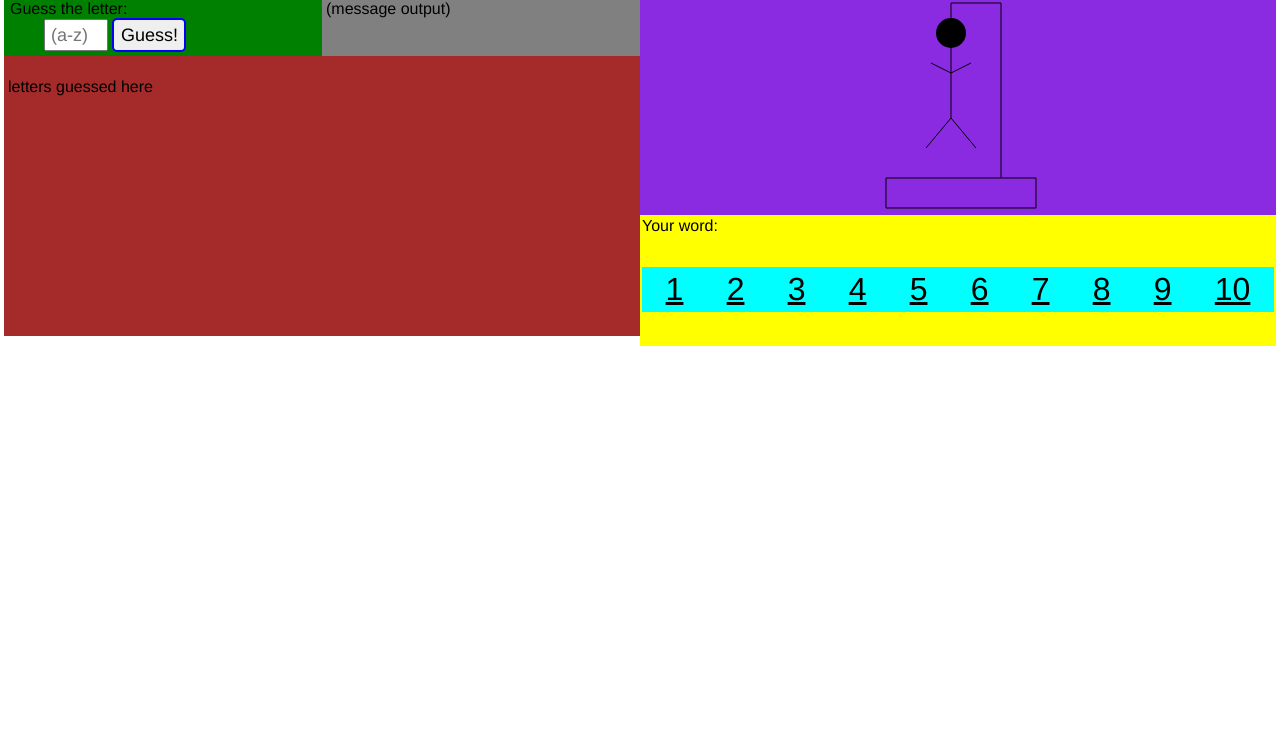
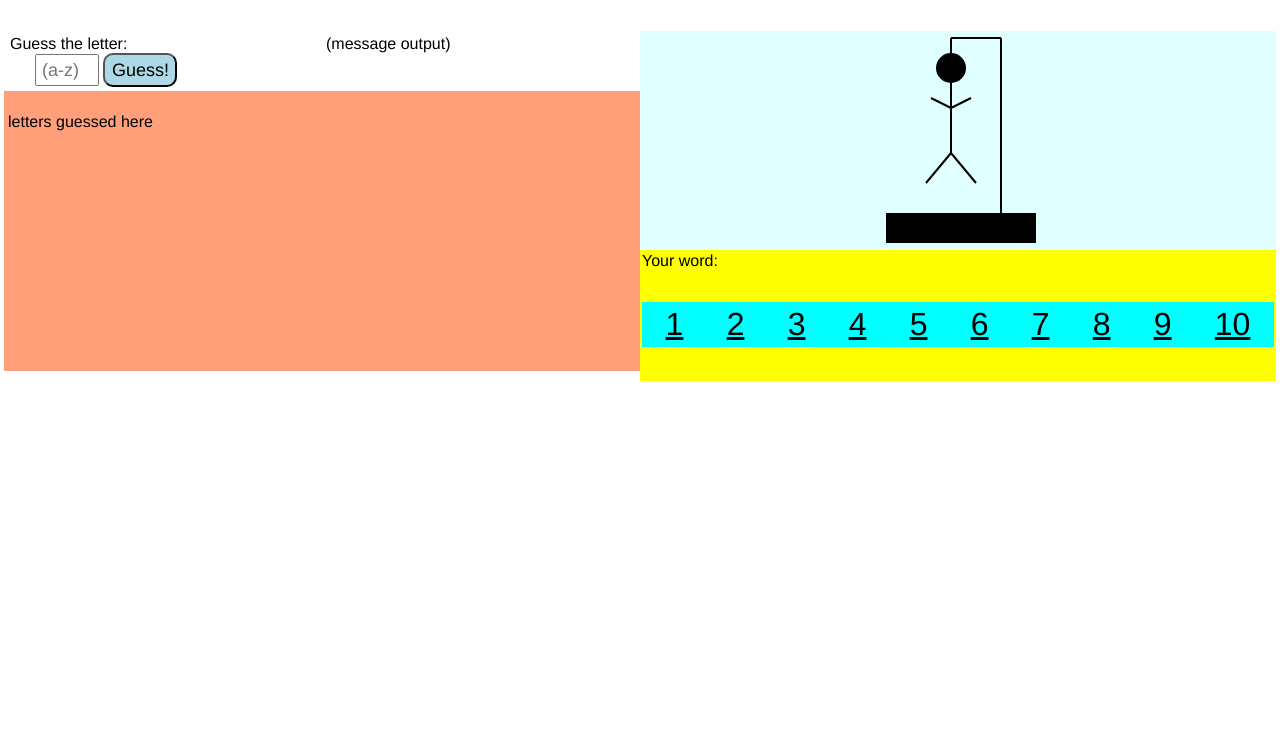
Before and after one commit to caripizza/lab-04-guess-or-hang, a plain HTML site: page index.html in a window 1280 px wide. Shown: the part 50-800 px from the top of the page. Drawn offline with Linux system fonts and the light colour scheme.

Commit message:
tweaked background colors, stroke weight for gallows lines

```diff
--- a/app.js
+++ b/app.js
@@ -4,7 +4,6 @@
 // get a random number between 0-8!
 
 function randoWord() {
-
     function getRandomInt() {
         return Math.floor(Math.random() * 8 );
     }
--- a/index.html
+++ b/index.html
@@ -17,7 +17,7 @@
                 <!--<p id="word-length">Your word is +  "guessMe.length" letters long.</p>-->
                 <label for="guess">Guess the letter:<br /></label>
                 <input type="text" maxlength="1" id="guess-entry" placeholder=" (a-z)" />
-                <button onclick="guessTheWord()" id="guess-button">Guess!</button>
+                <button type="submit" onclick="guessTheWord()" id="guess-button">Guess!</button>
                 <!-- <input type="submit" value="Go! onclick="guessTheWord()"-->
             </section>
         </div>
--- a/person.js
+++ b/person.js
@@ -8,6 +8,7 @@ function draw() {
 
         ctx.fillStyle = 'black';
         ctx.strokeStyle = 'black';
+        ctx.lineWidth = '2';
 
         var rectangle = new Path2D();
         rectangle.rect(35, 180, 150, 30);
@@ -65,7 +66,7 @@ function draw() {
         ctx.lineTo(150, 180);
         ctx.stroke();
 
-        ctx.stroke(rectangle);
+        ctx.fill(rectangle);
         ctx.fill(circle);
 
     }
--- a/styles.css
+++ b/styles.css
@@ -11,7 +11,7 @@ header {
 h1 {
     font-size: 30px;
     color: purple;
-    margin: 0 auto;
+    margin: 0px 0px 35px 0px;
 }
 body {
     margin: 0 auto;
@@ -26,7 +26,7 @@ main.flex-container {
     padding: 0px;
 }
 main #div-1 {
-    background-color: green;
+    /* background-color: green; */
     margin: 0px;
     width: 100%;
 }
@@ -34,19 +34,22 @@ main #div-1 input {
     width: 60px;
     height: 28px;
     font-size: 18px;
-    margin-left: 2em;
+    margin-left: 1.5em;
     padding: 0px;
 }
 main #div-1 button {
+    background-color: lightblue;
     width: 74px;
     height: 34px;
     font-size: 18px;
-    border: 2px solid blue;
     padding: 0px;
-    border-radius: 5px;
+    border-radius: 10px;
+}
+main #div-1 button:hover {
+    background-color: pink;
 }
 main #div-2 {
-    background-color: gray;
+    /* background-color: gray; */
     width: 100%;
 }
 
@@ -54,8 +57,8 @@ main #div-2 {
 /* --------  This is the div3 container for gallows  ------- */
 /* body > div3 */
 #div-3 {
-    background-color: blueviolet;
-    padding: 0px;
+    background-color: lightcyan;
+    padding: 5px 0px 0px 0px;
 }
 /* (gallows) */
 #div-3 #canvas {
@@ -82,7 +85,7 @@ main #div-2 {
 /* --------  This is the div4 container for letters guessed  ------- */
 /* body > div4 */
 #div-4 {
-    background-color: brown;
+    background-color: lightsalmon;
     display: flex;
 }
 
```
